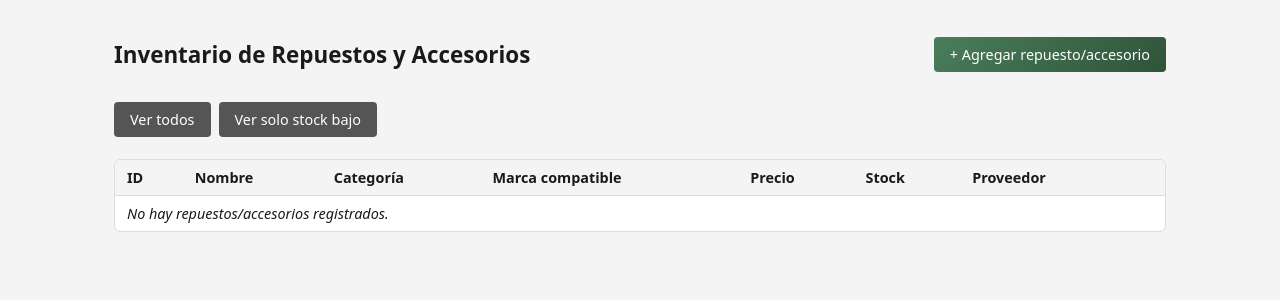
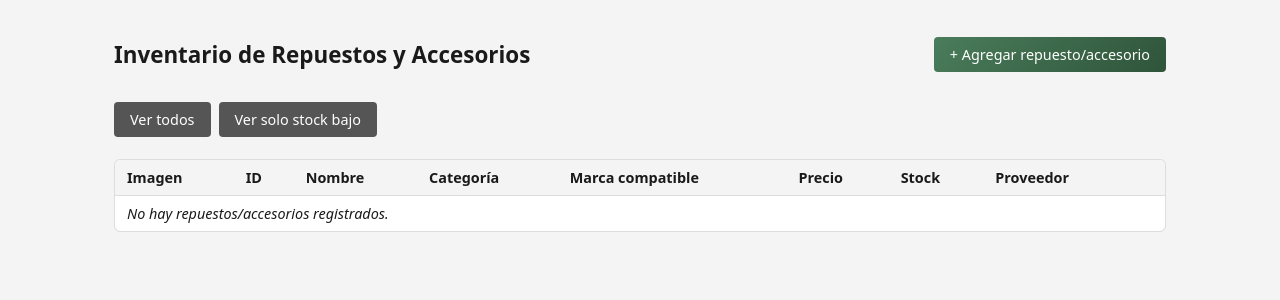
Before and after one commit to Vporras-88/Eli-n-Liam-Motors-CR, a Flask app: page /repuestos/ in a window 1280 px wide. Shown: the part 153-453 px from the top of the page. Run offline with Flask 3, Linux system fonts and the light colour scheme; the visitor is signed in with stand-in values (Sample User, id 1); data comes from the database, SQL or seed files in the repository; data that the repository does not hold is empty.

Commit message:
Agregar imagen a Inventario de Repuestos y Accesorios
- Nueva columna `imagen` en repuestos (ruta relativa dentro de
  static/), con migración automática para bases de datos existentes.
- Formulario de alta/edición: subida de archivo (PNG/JPG/GIF/WEBP,
  máx. 5MB) con checkbox para quitar la imagen actual al editar.
- Listado: miniatura de 48x48 por fila.
- Nuevo helper app/utils/imagenes.py para guardar/eliminar los
  archivos subidos (en app/views/web/static/uploads/repuestos/,
  no versionados en git); se limpian al reemplazar, quitar o
  eliminar el repuesto.
- repuesto_controller.editar_repuesto conserva la imagen existente
  cuando no se especifica, para no romper la CLI.

Co-Authored-By: Claude Sonnet 5 <noreply@anthropic.com>
Claude-Session: https://claude.ai/code/session_01WpVwH9SSiEgH7qaJsYcSbu

```diff
--- a/app/controllers/repuesto_controller.py
+++ b/app/controllers/repuesto_controller.py
@@ -5,24 +5,46 @@ import sqlite3
 from app.models import repuesto as repuesto_model
 from app.models.repuesto import CATEGORIAS, STOCK_BAJO_UMBRAL
 
+# Marca "no especificado" para distinguir de None (que significa "sin imagen" de
+# forma explícita) al editar un repuesto: si no se pasa, se conserva la actual.
+_SIN_ESPECIFICAR = object()
+
 
 def crear_repuesto(
-    nombre: str, categoria: str, marca_compatible: str, precio: float, stock: int, proveedor: str, moneda: str = "CRC"
+    nombre: str,
+    categoria: str,
+    marca_compatible: str,
+    precio: float,
+    stock: int,
+    proveedor: str,
+    moneda: str = "CRC",
+    imagen: str | None = None,
 ) -> sqlite3.Row:
     if categoria not in CATEGORIAS:
         raise ValueError(f"Categoría inválida. Debe ser una de: {', '.join(CATEGORIAS)}.")
     repuesto_id = repuesto_model.crear(
-        nombre.strip(), categoria, marca_compatible.strip(), precio, stock, proveedor.strip(), moneda
+        nombre.strip(), categoria, marca_compatible.strip(), precio, stock, proveedor.strip(), moneda, imagen
     )
     return repuesto_model.obtener_por_id(repuesto_id)
 
 
 def editar_repuesto(
-    repuesto_id: int, nombre: str, marca_compatible: str, precio: float, proveedor: str, moneda: str = "CRC"
+    repuesto_id: int,
+    nombre: str,
+    marca_compatible: str,
+    precio: float,
+    proveedor: str,
+    moneda: str = "CRC",
+    imagen: str | None = _SIN_ESPECIFICAR,
 ) -> sqlite3.Row:
-    if repuesto_model.obtener_por_id(repuesto_id) is None:
+    actual = repuesto_model.obtener_por_id(repuesto_id)
+    if actual is None:
         raise ValueError("El repuesto indicado no existe.")
-    repuesto_model.actualizar(repuesto_id, nombre.strip(), marca_compatible.strip(), precio, proveedor.strip(), moneda)
+    if imagen is _SIN_ESPECIFICAR:
+        imagen = actual["imagen"]
+    repuesto_model.actualizar(
+        repuesto_id, nombre.strip(), marca_compatible.strip(), precio, proveedor.strip(), moneda, imagen
+    )
     return repuesto_model.obtener_por_id(repuesto_id)
 
 
--- a/app/models/repuesto.py
+++ b/app/models/repuesto.py
@@ -9,13 +9,20 @@ STOCK_BAJO_UMBRAL = 5
 
 
 def crear(
-    nombre: str, categoria: str, marca_compatible: str, precio: float, stock: int, proveedor: str, moneda: str = "CRC"
+    nombre: str,
+    categoria: str,
+    marca_compatible: str,
+    precio: float,
+    stock: int,
+    proveedor: str,
+    moneda: str = "CRC",
+    imagen: str | None = None,
 ) -> int:
     with get_connection() as conn:
         cur = conn.execute(
-            """INSERT INTO repuestos (nombre, categoria, marca_compatible, precio, moneda, stock, proveedor)
-               VALUES (?, ?, ?, ?, ?, ?, ?)""",
-            (nombre, categoria, marca_compatible, precio, moneda, stock, proveedor),
+            """INSERT INTO repuestos (nombre, categoria, marca_compatible, precio, moneda, stock, proveedor, imagen)
+               VALUES (?, ?, ?, ?, ?, ?, ?, ?)""",
+            (nombre, categoria, marca_compatible, precio, moneda, stock, proveedor, imagen),
         )
         conn.commit()
         return cur.lastrowid
@@ -39,12 +46,20 @@ def listar_stock_bajo(umbral: int = STOCK_BAJO_UMBRAL) -> list[sqlite3.Row]:
 
 
 def actualizar(
-    repuesto_id: int, nombre: str, marca_compatible: str, precio: float, proveedor: str, moneda: str = "CRC"
+    repuesto_id: int,
+    nombre: str,
+    marca_compatible: str,
+    precio: float,
+    proveedor: str,
+    moneda: str = "CRC",
+    imagen: str | None = None,
 ) -> None:
     with get_connection() as conn:
         conn.execute(
-            "UPDATE repuestos SET nombre = ?, marca_compatible = ?, precio = ?, moneda = ?, proveedor = ? WHERE id = ?",
-            (nombre, marca_compatible, precio, moneda, proveedor, repuesto_id),
+            """UPDATE repuestos
+               SET nombre = ?, marca_compatible = ?, precio = ?, moneda = ?, proveedor = ?, imagen = ?
+               WHERE id = ?""",
+            (nombre, marca_compatible, precio, moneda, proveedor, imagen, repuesto_id),
         )
         conn.commit()
 
--- /dev/null
+++ b/app/utils/imagenes.py
@@ -0,0 +1,34 @@
+"""Utilidades para guardar/eliminar las imágenes subidas de repuestos y accesorios."""
+
+import uuid
+from pathlib import Path
+
+from werkzeug.utils import secure_filename
+
+EXTENSIONES_PERMITIDAS = {"png", "jpg", "jpeg", "gif", "webp"}
+CARPETA_REPUESTOS = "uploads/repuestos"
+TAMANO_MAXIMO_MB = 5
+
+
+def extension_valida(nombre_archivo: str) -> bool:
+    nombre = secure_filename(nombre_archivo or "")
+    return "." in nombre and nombre.rsplit(".", 1)[1].lower() in EXTENSIONES_PERMITIDAS
+
+
+def guardar_imagen_repuesto(archivo, carpeta_static: Path) -> str:
+    """Guarda el archivo subido con un nombre único y devuelve la ruta relativa
+    (dentro de static/) a guardar en la base de datos."""
+    ext = secure_filename(archivo.filename).rsplit(".", 1)[1].lower()
+    nombre = f"{uuid.uuid4().hex}.{ext}"
+    destino_dir = carpeta_static / CARPETA_REPUESTOS
+    destino_dir.mkdir(parents=True, exist_ok=True)
+    archivo.save(destino_dir / nombre)
+    return f"{CARPETA_REPUESTOS}/{nombre}"
+
+
+def eliminar_imagen_repuesto(ruta_relativa: str | None, carpeta_static: Path) -> None:
+    if not ruta_relativa:
+        return
+    ruta = carpeta_static / ruta_relativa
+    if ruta.exists():
+        ruta.unlink()
--- a/app/views/web/routes/repuestos_routes.py
+++ b/app/views/web/routes/repuestos_routes.py
@@ -1,12 +1,14 @@
 """Rutas del módulo de Repuestos y Accesorios."""
 
 import sqlite3
+from pathlib import Path
 
-from flask import Blueprint, flash, redirect, render_template, request, url_for
+from flask import Blueprint, current_app, flash, redirect, render_template, request, url_for
 
 from app.controllers import repuesto_controller
 from app.models import repuesto as repuesto_model
 from app.models.repuesto import CATEGORIAS
+from app.utils import imagenes
 from app.utils import validators as v
 from app.utils.moneda import MONEDA_POR_DEFECTO, MONEDAS
 from app.views.web.auth import requiere_permiso
@@ -27,15 +29,21 @@ def listar():
 def nuevo():
     if request.method == "POST":
         datos = request.form
+        archivo = request.files.get("imagen")
         errores = _validar(datos)
+        if archivo and archivo.filename and not imagenes.extension_valida(archivo.filename):
+            errores.append("La imagen debe ser PNG, JPG, GIF o WEBP.")
         if errores:
             for e in errores:
                 flash(e, "error")
             return render_template("repuestos/form.html", repuesto=None, valores=datos, categorias=CATEGORIAS)
         try:
+            imagen_path = None
+            if archivo and archivo.filename:
+                imagen_path = imagenes.guardar_imagen_repuesto(archivo, Path(current_app.static_folder))
             repuesto = repuesto_controller.crear_repuesto(
                 datos["nombre"], datos["categoria"], datos.get("marca_compatible", ""),
-                float(datos["precio"]), int(datos["stock"]), datos.get("proveedor", ""), _moneda(datos),
+                float(datos["precio"]), int(datos["stock"]), datos.get("proveedor", ""), _moneda(datos), imagen_path,
             )
             flash(f"'{repuesto['nombre']}' registrado con id {repuesto['id']}.", "exito")
             return redirect(url_for("repuestos.listar"))
@@ -55,15 +63,26 @@ def editar(repuesto_id):
 
     if request.method == "POST":
         datos = request.form
+        archivo = request.files.get("imagen")
         errores = _validar(datos, requerir_categoria_stock=False)
+        if archivo and archivo.filename and not imagenes.extension_valida(archivo.filename):
+            errores.append("La imagen debe ser PNG, JPG, GIF o WEBP.")
         if errores:
             for e in errores:
                 flash(e, "error")
             return render_template("repuestos/form.html", repuesto=fila, valores=datos, categorias=CATEGORIAS)
         try:
+            carpeta_static = Path(current_app.static_folder)
+            imagen_final = fila["imagen"]
+            if archivo and archivo.filename:
+                imagen_final = imagenes.guardar_imagen_repuesto(archivo, carpeta_static)
+                imagenes.eliminar_imagen_repuesto(fila["imagen"], carpeta_static)
+            elif datos.get("eliminar_imagen") == "1":
+                imagenes.eliminar_imagen_repuesto(fila["imagen"], carpeta_static)
+                imagen_final = None
             repuesto_controller.editar_repuesto(
                 repuesto_id, datos["nombre"], datos.get("marca_compatible", ""), float(datos["precio"]),
-                datos.get("proveedor", ""), _moneda(datos),
+                datos.get("proveedor", ""), _moneda(datos), imagen_final,
             )
             flash("Repuesto actualizado.", "exito")
             return redirect(url_for("repuestos.listar"))
@@ -97,8 +116,11 @@ def mover_stock(repuesto_id):
 @bp.route("/<int:repuesto_id>/eliminar", methods=["POST"])
 @requiere_permiso("repuestos")
 def eliminar(repuesto_id):
+    fila = repuesto_model.obtener_por_id(repuesto_id)
     try:
         repuesto_controller.eliminar_repuesto(repuesto_id)
+        if fila is not None:
+            imagenes.eliminar_imagen_repuesto(fila["imagen"], Path(current_app.static_folder))
         flash("Repuesto eliminado.", "exito")
     except ValueError as e:
         flash(str(e), "error")
--- a/app/views/web/templates/repuestos/listar.html
+++ b/app/views/web/templates/repuestos/listar.html
@@ -15,11 +15,18 @@
 <div class="tabla-wrap">
 <table>
     <thead>
-        <tr><th>ID</th><th>Nombre</th><th>Categoría</th><th>Marca compatible</th><th>Precio</th><th>Stock</th><th>Proveedor</th><th></th></tr>
+        <tr><th>Imagen</th><th>ID</th><th>Nombre</th><th>Categoría</th><th>Marca compatible</th><th>Precio</th><th>Stock</th><th>Proveedor</th><th></th></tr>
     </thead>
     <tbody>
         {% for r in repuestos %}
         <tr>
+            <td>
+                {% if r['imagen'] %}
+                <img src="{{ url_for('static', filename=r['imagen']) }}" alt="{{ r['nombre'] }}" style="width:48px;height:48px;object-fit:cover;border-radius:6px;border:1px solid var(--borde);">
+                {% else %}
+                <span style="color:var(--gris);">—</span>
+                {% endif %}
+            </td>
             <td>{{ r['id'] }}</td>
             <td>{{ r['nombre'] }}</td>
             <td>{{ r['categoria'] }}</td>
@@ -46,7 +53,7 @@
             </td>
         </tr>
         {% else %}
-        <tr><td colspan="8"><em>{{ 'No hay repuestos con stock bajo.' if solo_bajo else 'No hay repuestos/accesorios registrados.' }}</em></td></tr>
+        <tr><td colspan="9"><em>{{ 'No hay repuestos con stock bajo.' if solo_bajo else 'No hay repuestos/accesorios registrados.' }}</em></td></tr>
         {% endfor %}
     </tbody>
 </table>
--- a/webapp.py
+++ b/webapp.py
@@ -16,6 +16,7 @@ from app.views.web.nav import opciones_visibles
 def crear_app() -> Flask:
     app = Flask(__name__, template_folder="app/views/web/templates", static_folder="app/views/web/static")
     app.secret_key = secrets.token_hex(32)
+    app.config["MAX_CONTENT_LENGTH"] = 5 * 1024 * 1024  # 5 MB, para las imágenes de repuestos
 
     init_db()
 
```
Also changed, not shown: app/models/database.py (+26 -1 lines), app/views/web/templates/repuestos/form.html (+13 -1 lines), 1 other file.
